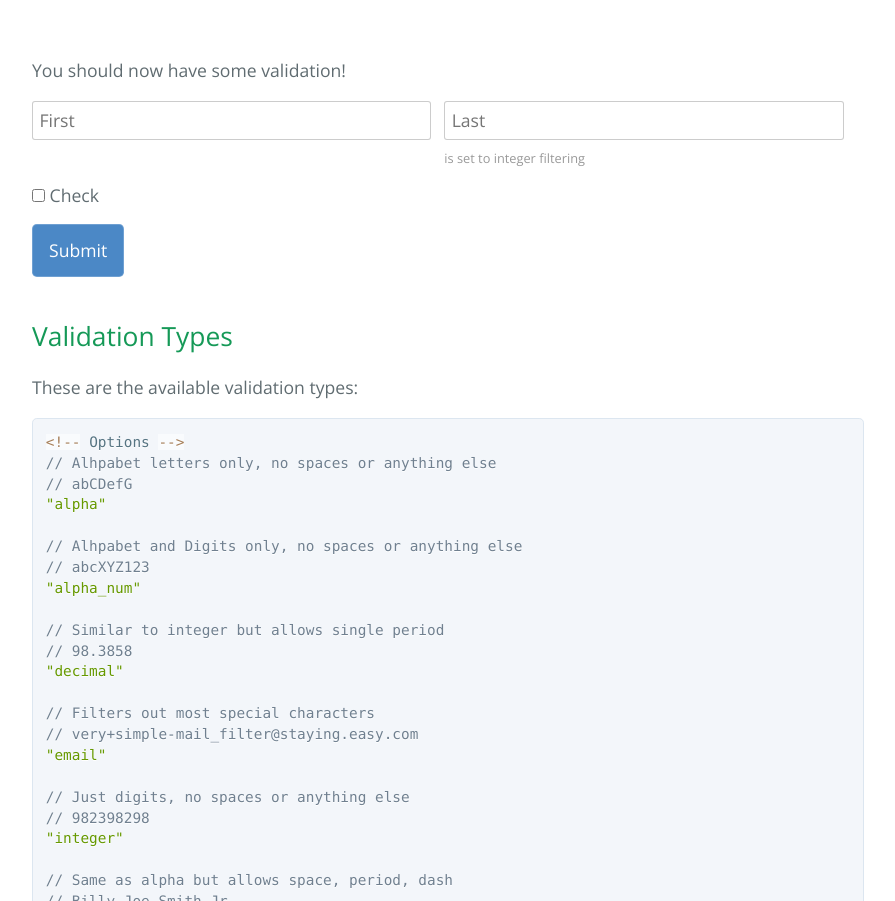
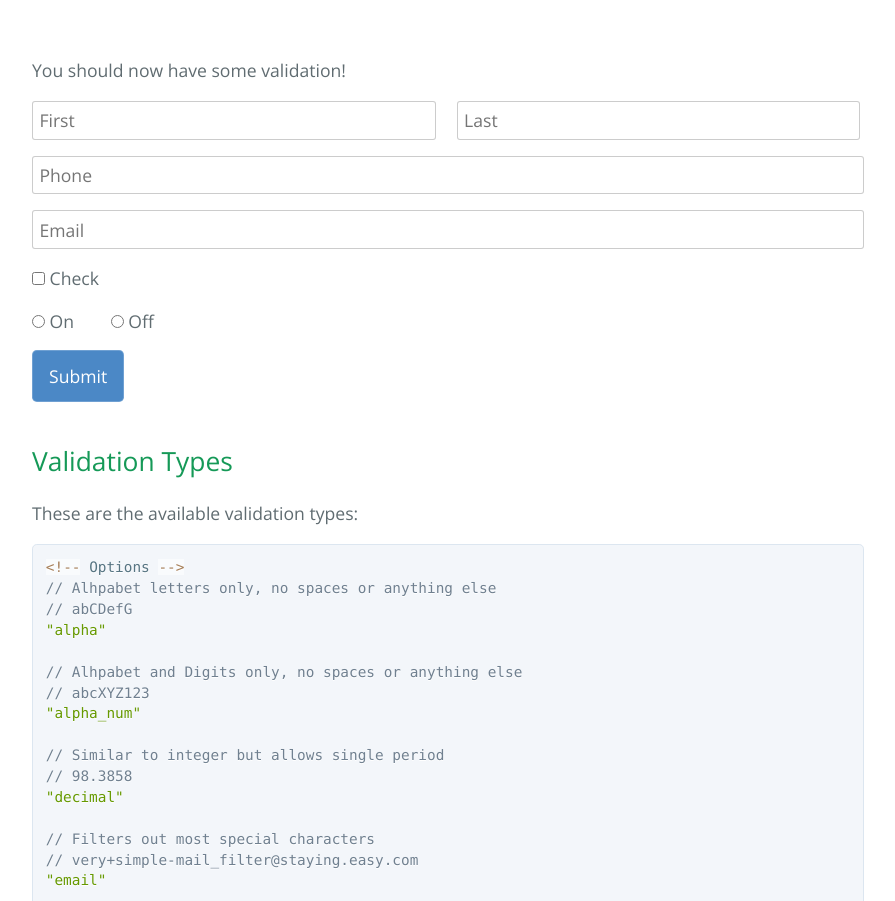
Before and after one commit to fraklo/formvalidate.js, a plain HTML site: page index.html in a window 1280 px wide. Shown: the part 1326-2227 px from the top of the page, without its empty margins (192-1087 px from the left). Drawn offline with nearby package versions, Linux system fonts and the light colour scheme.

Commit message:
adds more form inputs and updates formvalidate

```diff
--- a/assets/css/stylesheet.css
+++ b/assets/css/stylesheet.css
@@ -20,20 +20,21 @@ a {
   margin-bottom: 1rem;}
   .input-wrapper.inline {
     display: inline-block;
-    width: 48%; }
+    width: 48.5%; }
     .input-wrapper.inline:first-of-type {
       margin-right: 1%; }
-    .input-wrapper.inline:last-of-type {
+    .input-wrapper.inline + .input-wrapper.inline {
       margin-left: 1%; }
 
   .input-wrapper label {
-    cursor: pointer; }
+    cursor: pointer;
+    margin-right: 2rem; }
   .input-wrapper input {
     border-radius: 3px;
     border: 1px solid rgba(0, 0, 0, 0.2);
     padding: .4rem;
     width: 100%; }
-    .input-wrapper input[type=checkbox] {
+    .input-wrapper input[type=checkbox], .input-wrapper input[type=radio] {
       width: auto; }
 
 .btn {
--- a/index.html
+++ b/index.html
@@ -83,13 +83,28 @@
           <input type="text" placeholder="First" name="first" data-validate="name" data-required="true" autocomplete="off" />
         </div>
         <div class="input-wrapper inline">
-          <input class="js_last" type="text" placeholder="Last" name="last"  autocomplete="off" />
-          <sub>is set to integer filtering</sub>
+          <input class="js_last" type="text" placeholder="Last" name="last" data-validate="name" data-required="true" autocomplete="off" />
+        </div>
+        <div class="input-wrapper">
+          <input type="text" placeholder="Phone" name="phone" autocomplete="off" data-validate="phone" data-required="true" />
+        </div>
+        <div class="input-wrapper">
+          <input type="email" placeholder="Email" name="email" autocomplete="off" data-validate="email" data-required="true" />
         </div>
         <div class="input-wrapper">
           <label>
-            <input type="checkbox" value="agree" data-required="true"  autocomplete="off" />
+            <input type="checkbox" value="agree" data-required="true" autocomplete="off" />
             <span>Check</span>
+          </label>
+        </div>
+        <div class="input-wrapper">
+          <label>
+            <input type="radio" value="on" name="radios_state" data-required="true" autocomplete="off" />
+            <span>On</span>
+          </label>
+          <label>
+            <input type="radio" value="off" name="radios_state" data-required="true" autocomplete="off" />
+            <span>Off</span>
           </label>
         </div>
         <div class="input-wrapper inline">
@@ -253,7 +268,8 @@ submitClass: 'js_form_validate_submit'</code></pre>
           lastNameInput = document.getElementsByClassName('js_last'),
           submiBtn = document.getElementsByClassName('js_form_validate_submit');
 
-      formValidate.setInputFiltering(lastNameInput, 'integer');
+      formValidate.setFormFiltering(form);
+
       submiBtn[0].addEventListener('click', function() {
         var res = formValidate.validateForm(form, false);
         form[0].className = form[0].className.replace(' success', '');
```
Also changed, not shown: assets/js/formvalidate.min.js.
